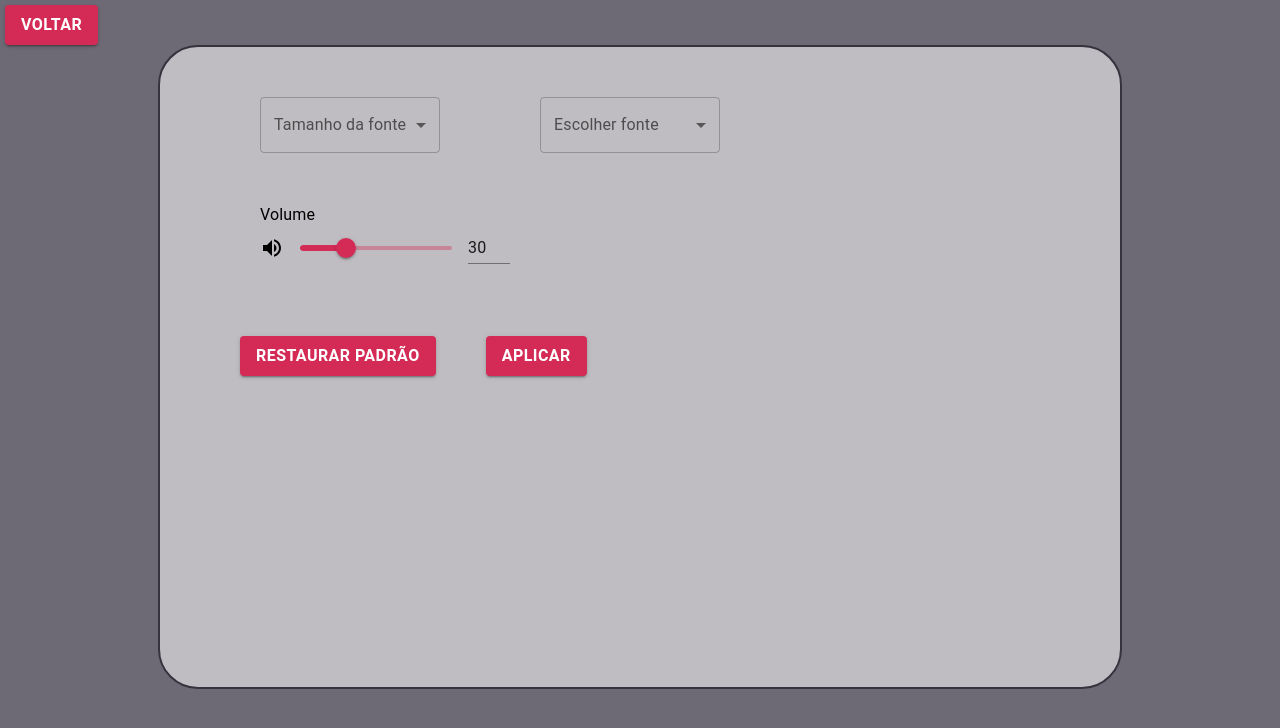
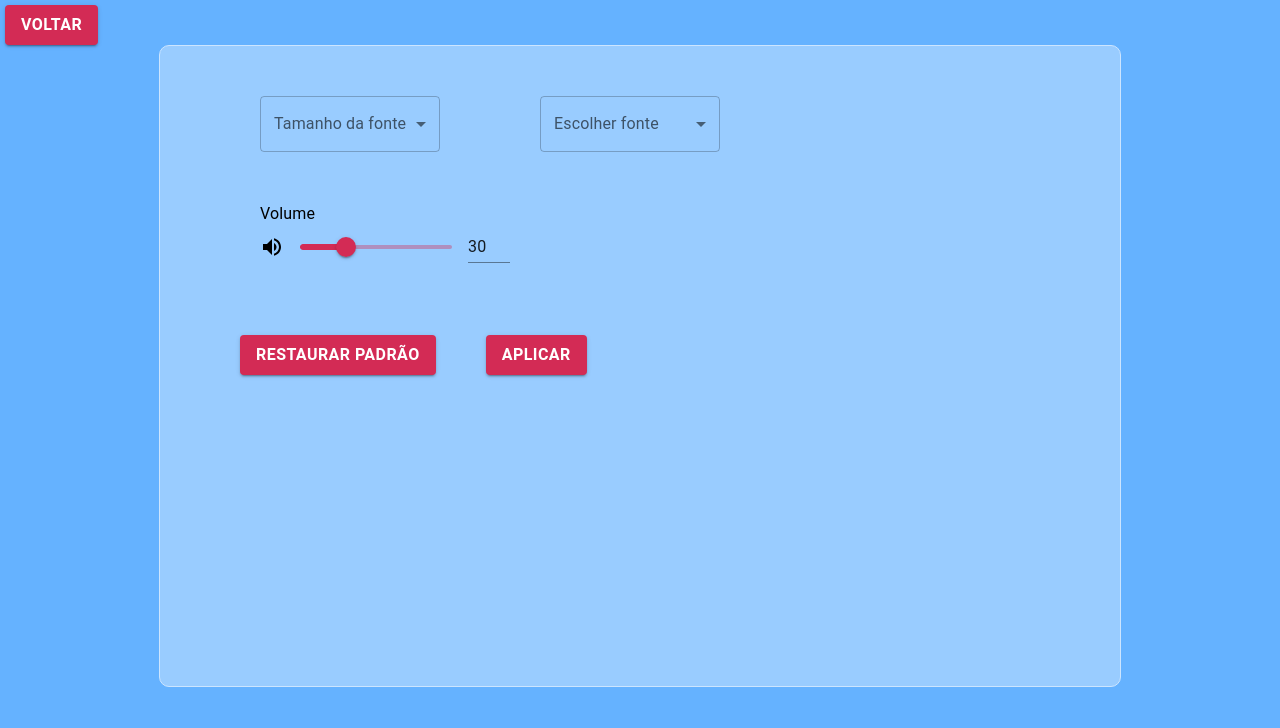
Before and after one commit to ThiagoAF25/IHC, a React (Create React App) app: page /config in a window 1280 px wide. Shown: the top 728 px of the page. Built offline with nearby package versions, Linux system fonts and the light colour scheme; the HTML template or start-up script is replaced by a standard one.

Commit message:
Alterando cores nas outras pagians

```diff
--- a/src/views/config/style.css
+++ b/src/views/config/style.css
@@ -1,16 +1,16 @@
 .configDiv {
-    background: #6d6a75;
+    background: #65B2FF;
     height: 100vh;
     width: 100%;
 }
 
 .containerConfig {
     width: 75%;
-    background: #bfbdc1;
+    background: #99CCFF;
     height: 80%;
-    border-radius: 40px;
+    border-radius: 10px;
     margin: 0 auto;
     border-style: solid;
-    border-width: 2px;
-    border-color: #37323e;
+    border-width: 1px;
+    border-color: #CCE5FF;
 }
--- a/src/views/home/index.tsx
+++ b/src/views/home/index.tsx
@@ -10,6 +10,7 @@ export const Home = () => {
                 <Logo/>
             </Box>
             <Box className="container">
+
                 <Box className="Text">
                     <Typography variant="h5" color="white" fontFamily="Arial">Um jogo educativo a fim de concientizar todos os públicos sobre a segurança na Internet.</Typography>
                 </Box>
--- a/src/views/home/style.css
+++ b/src/views/home/style.css
@@ -1,12 +1,12 @@
 .home {
-    background: linear-gradient( to right, #01427a 0%, #01427a 50%, #01b3ef 50%, #01b3ef 100% );
+    background: linear-gradient( to right, 	#0065CB 0%, 	#0065CB 50%, 	#65B2FF 50%, 	#65B2FF 100% );
     height: 100vh;
     width: 100%;
 }
 
 .appBar {
-    background: linear-gradient( to right, #01427a 0%, #01427a 50%, #01b3ef 50%, #01b3ef 100% );
-    padding: 16px;
+    background: linear-gradient( to right, 	#0065CB 0%, 	#0065CB 50%, 	#65B2FF 50%, 	#65B2FF 100% );
+    padding: 1px;
     margin-bottom: 2%
 }
 
--- a/src/views/stats/style.css
+++ b/src/views/stats/style.css
@@ -1,5 +1,5 @@
 .statsDiv {
-    background: 	#65B2FF;
+    background: #65B2FF;
     height: 100vh;
     width: 100%;
 }
```
